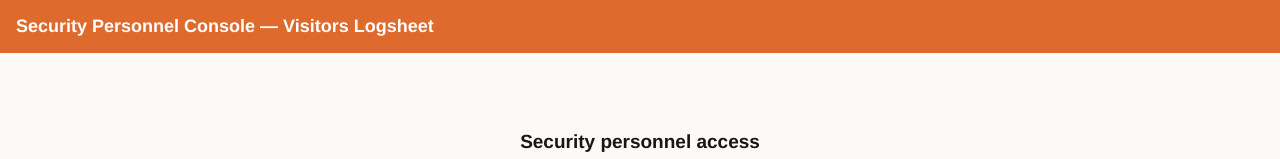
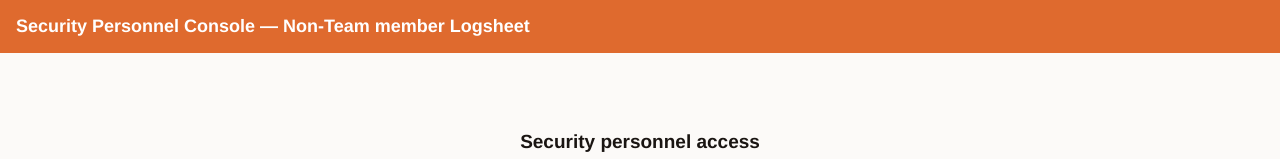
Before and after one commit to sn-security-dept/Visitor-Logsheet, a plain HTML site: page security-console.html in a window 1280 px wide. Shown: the top 159 px of the page. Drawn offline with Linux system fonts and the light colour scheme.

Commit message:
Update title and header for non-team member logsheet

```diff
--- a/security-console.html
+++ b/security-console.html
@@ -4,7 +4,7 @@
 <meta charset="utf-8">
 <meta name="viewport" content="width=device-width, initial-scale=1">
 <meta name="theme-color" content="#DF6A2E">
-<title>Security Personnel Console — Visitor Log</title>
+<title>Security Personnel Console — Non-Team member Logsheet</title>
 <style>
   :root{--brand:#DF6A2E;--brand-dk:#B94F1A;--brand-tint:#FDF0E7;
     --ink:#1A1512;--paper:#FCFAF8;--line:#E2D9D1;--muted:#726860;--ok:#1F6B45;--bad:#8C1220}
@@ -85,7 +85,7 @@
 <body>
 
 <header>
-  <h1>Security Personnel Console &mdash; Visitors Logsheet</h1>
+  <h1>Security Personnel Console &mdash; Non-Team member Logsheet</h1>
   <span class="date" id="today"></span>
 </header>
 
```
